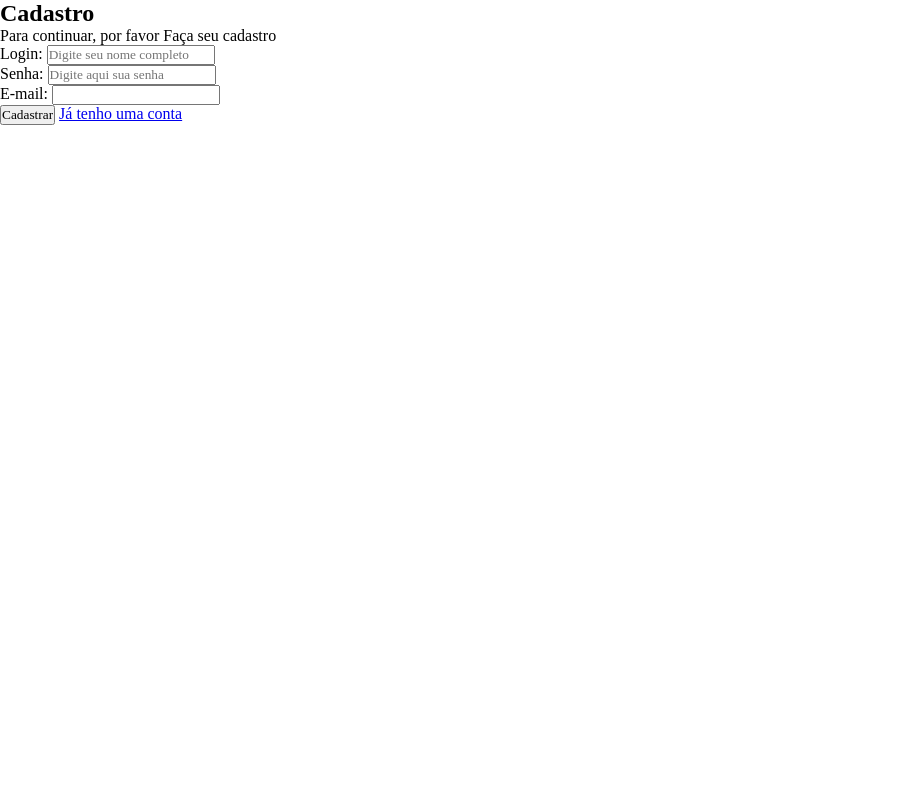
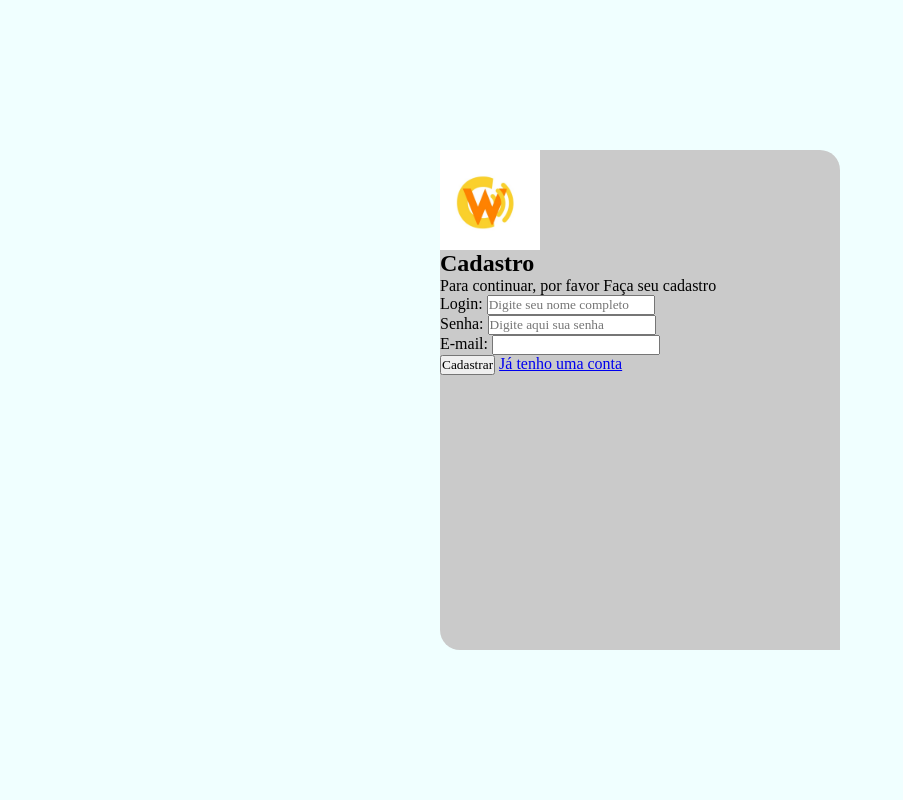
Before and after one commit to WAGUNA-SS/SiteCompleto, a PHP site: page /login/cadastro.html in a window 1280 px wide. Shown: the whole page, without its empty margins (0-903 px from the left). Run offline with PHP 8.4, Linux system fonts and the light colour scheme; some web fonts are replaced.

Commit message:
Update registro.css

```diff
--- a/estilos/registro.css
+++ b/estilos/registro.css
@@ -10,6 +10,7 @@
 }
 
 body, html {
+    background-color: azure;
     height: 100vh;
     width: 100vw;
 }
@@ -19,3 +20,22 @@ main{
     height: 100vh;
     width: 100vw;
 }
+
+#login {
+    position: absolute;
+    top: 50%;
+    left: 50%;
+    background-color: #cacaca;
+    height: 500px;
+    width: 400px;
+    border-radius: 0px 20px 0px 20px;
+    transform: translate(-50%, -50%);
+}
+
+section#login > div#imagem {
+    display: block;
+    background: white url(../imagens/logowc.jpeg) no-repeat;
+    height: 100px;
+    width: 100px;
+    background-size: contain;
+}
```
